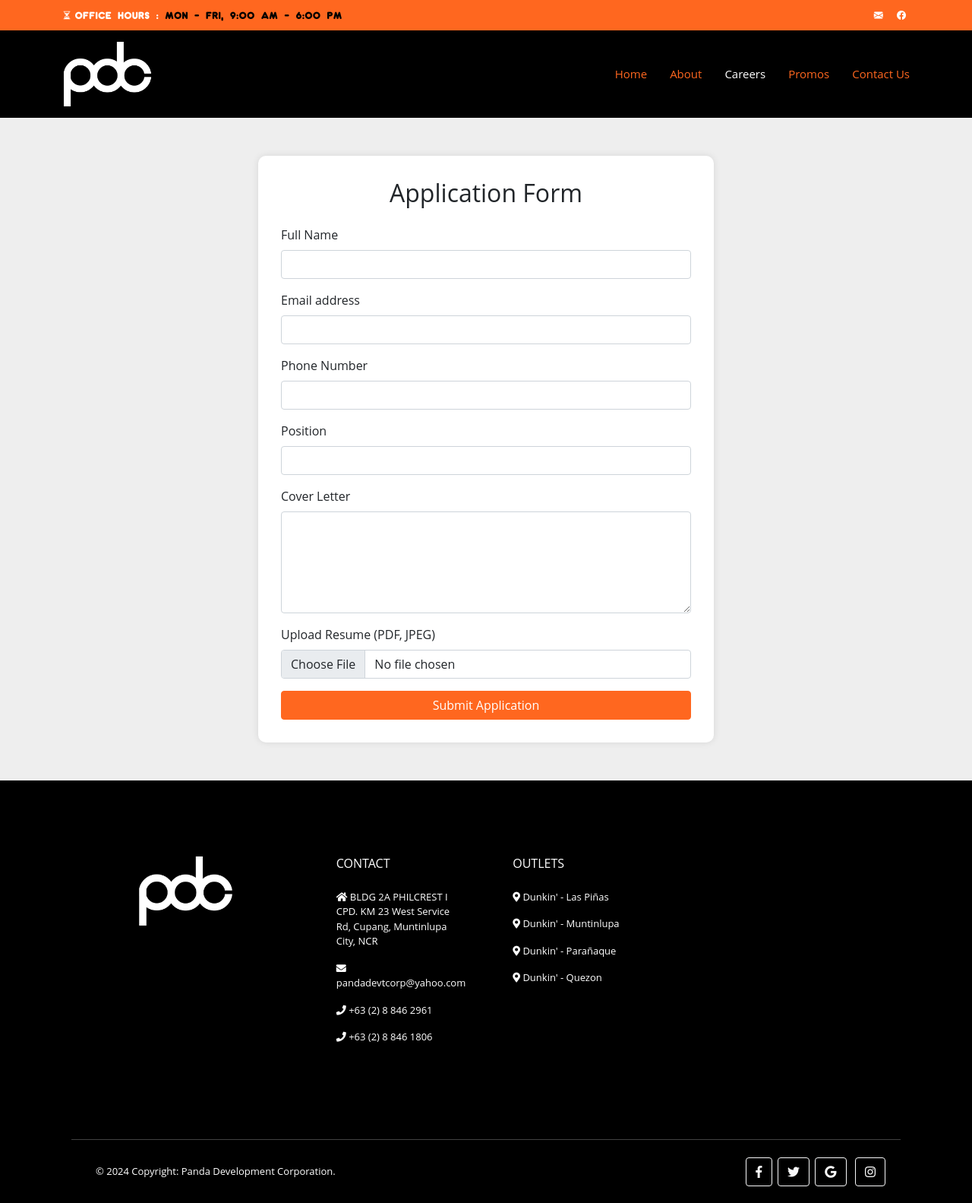
After one commit to DrwSiruma/PDC-Web-Project, a PHP site: page /pages/application-form.php in a window 1280 px wide. The commit adds this page. Shown: the whole page at 76% size. Run offline with PHP 8.4, Linux system fonts and the light colour scheme; grey boxes are pictures that could not be loaded.

Commit message:
added form

```diff
--- a/assets/css/style.css
+++ b/assets/css/style.css
@@ -885,3 +885,24 @@ section {
     font-size: 1.2rem;
     font-weight: 600;
 }
+
+/*--------------------------------------------------------------
+# Application form
+--------------------------------------------------------------*/
+.application-form {
+    max-width: 600px;
+    margin: 50px auto;
+    background: white;
+    padding: 30px;
+    border-radius: 10px;
+    box-shadow: 0 0 10px rgba(0, 0, 0, 0.1);
+}
+.btn-app-form {
+    color: #fff;
+    background-color: #FF671F;
+    border-color: #FF671F;
+}
+.btn-app-form:hover {
+    background-color: #af3700;
+    border-color: #af3700;
+}
--- /dev/null
+++ b/pages/application-form.php
@@ -0,0 +1,45 @@
+<?php
+    // Retrieve the 'id' from the URL if it exists
+    $selected_position = isset($_GET['id']) ? $_GET['id'] : '';
+
+    include('header.php');
+?>
+    <div class="container">
+        <div class="application-form">
+            <h2 class="text-center mb-4">Application Form</h2>
+            <form action="submit_application.php" method="post" enctype="multipart/form-data">
+                <div class="mb-3">
+                    <label for="name" class="form-label">Full Name</label>
+                    <input type="text" class="form-control" id="name" name="name" required>
+                </div>
+                <div class="mb-3">
+                    <label for="email" class="form-label">Email address</label>
+                    <input type="email" class="form-control" id="email" name="email" required>
+                </div>
+                <div class="mb-3">
+                    <label for="phone" class="form-label">Phone Number</label>
+                    <input type="tel" class="form-control" id="phone" name="phone" required>
+                </div>
+                <div class="mb-3">
+                    <label for="phone" class="form-label">Position</label>
+                    <select class="form-control" id="position" name="position" required>
+                        <option selected hidden></option>
+                        <option value="1" <?php echo ($selected_position == '1') ? 'selected' : ''; ?>>IT Specialist</option>
+                        <option value="2" <?php echo ($selected_position == '2') ? 'selected' : ''; ?>>Store Manager</option>
+                        <option value="3" <?php echo ($selected_position == '3') ? 'selected' : ''; ?>>Service Crew</option>
+                        <option value="4" <?php echo ($selected_position == '4') ? 'selected' : ''; ?>>Marketing Staff</option>
+                    </select>
+                </div>
+                <div class="mb-3">
+                    <label for="cover_letter" class="form-label">Cover Letter</label>
+                    <textarea class="form-control" id="cover_letter" name="cover_letter" rows="5" required></textarea>
+                </div>
+                <div class="mb-3">
+                    <label for="resume" class="form-label">Upload Resume (PDF, JPEG)</label>
+                    <input class="form-control" type="file" id="resume" name="resume" accept=".pdf,.docx,.jpg,.jpeg,.png" required>
+                </div>
+                <button type="submit" class="btn btn-orange w-100">Submit Application</button>
+            </form>
+        </div>
+    </div>
+<?php include('footer.php'); ?>
--- a/pages/header.php
+++ b/pages/header.php
@@ -1,6 +1,7 @@
 <?php
     // Get the current script name
     $current_page = basename($_SERVER['PHP_SELF']);
+    $career_page = ['careers.php', 'application-form.php'];
 ?>
 <!DOCTYPE html>
 <html lang="en">
@@ -43,7 +44,7 @@
                 <nav id="navbar" class="navbar"><ul>
                     <li><a class="nav-link <?php echo ($current_page == 'index.php') ? 'active' : ''; ?>" href="index.php">Home</a></li>
                     <li><a class="nav-link <?php echo ($current_page == 'about.php') ? 'active' : ''; ?>" href="about.php">About</a></li>
-                    <li><a class="nav-link <?php echo ($current_page == 'careers.php') ? 'active' : ''; ?>" href="careers.php">Careers</a></li>
+                    <li><a class="nav-link <?php echo (in_array($current_page, $career_page)) ? 'active' : ''; ?>" href="careers.php">Careers</a></li>
                     <li><a class="nav-link <?php echo ($current_page == 'promos.php') ? 'active' : ''; ?>" href="promos.php">Promos</a></li>
                     <li><a class="nav-link <?php echo ($current_page == 'contact.php') ? 'active' : ''; ?>" href="contact.php">Contact Us</a></li>
                 </ul><i class="bi bi-list mobile-nav-toggle"></i></nav>
```
Also changed, not shown: pages/careers.php (+5 -5 lines).
